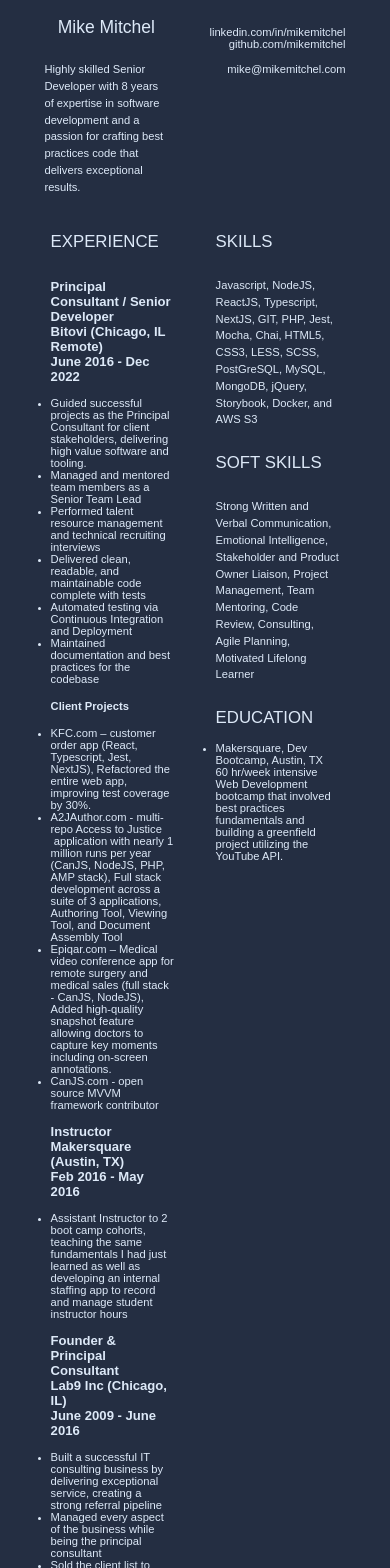
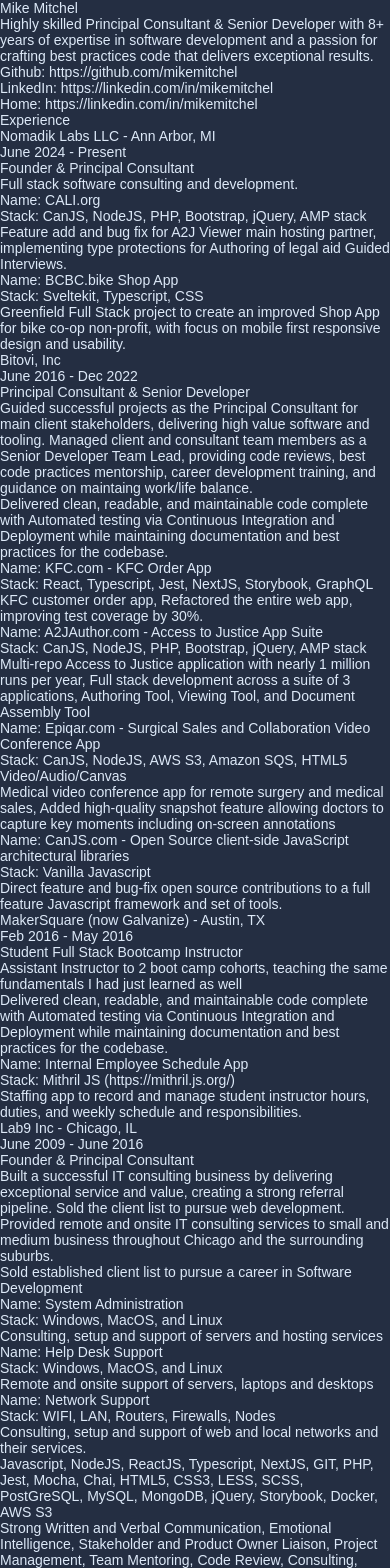
Before and after one commit to mikemitchel/portfolio, a SvelteKit app: page / in a window 390 px wide. Shown: the top 1568 px of the page. Built offline with nearby package versions, Linux system fonts and the light colour scheme.

Commit message:
responsive first pass

```diff
--- a/playwright.config.ts
+++ b/playwright.config.ts
@@ -1,4 +1,4 @@
-import type { PlaywrightTestConfig } from '@playwright/test';
+import type { PlaywrightTestConfig } from '@playwright/test'
 
 const config: PlaywrightTestConfig = {
 	webServer: {
@@ -7,6 +7,6 @@
 	},
 	testDir: 'tests',
 	testMatch: /(.+\.)?(test|spec)\.[jt]s/
-};
+}
 
-export default config;
+export default config
--- a/src/app.d.ts
+++ b/src/app.d.ts
@@ -10,4 +10,4 @@
 	}
 }
 
-export {};
+export {}
--- a/src/lib/index.ts
+++ b/src/lib/index.ts
@@ -1 +1 @@
-// place files you want to import through the `$lib` alias in this folder.
+export { default as resume } from './resume.json'
--- /dev/null
+++ b/src/lib/resume.json
@@ -0,0 +1,148 @@
+{
+	"bio": {
+		"name": "Mike Mitchel",
+		"intro": "Highly skilled Principal Consultant & Senior Developer with 8+ years of expertise in software development and a passion for crafting best practices code that delivers exceptional results."
+	},
+	"socials": [
+		{
+			"name": "Github",
+			"link": "https://github.com/mikemitchel",
+			"logo": ""
+		},
+		{
+			"name": "LinkedIn",
+			"link": "https://linkedin.com/in/mikemitchel",
+			"logo": ""
+		},
+		{
+			"name": "Home",
+			"link": "https://linkedin.com/in/mikemitchel",
+			"logo": ""
+		}
+	],
+	"experience": [
+		{
+			"company": "Nomadik Labs LLC - Ann Arbor, MI",
+			"dates": "June 2024 - Present",
+			"role": "Founder & Principal Consultant",
+			"highlights": [
+				{
+					"item": "Full stack software consulting and development."
+				}
+			],
+			"projects": [
+				{
+					"name": "CALI.org",
+					"stack": "CanJS, NodeJS, PHP, Bootstrap, jQuery, AMP stack",
+					"details": "Feature add and bug fix for A2J Viewer main hosting partner, implementing type protections for Authoring of legal aid Guided Interviews."
+				},
+				{
+					"name": "BCBC.bike Shop App",
+					"stack": "Sveltekit, Typescript, CSS",
+					"details": "Greenfield Full Stack project to create an improved Shop App for bike co-op non-profit, with focus on mobile first responsive design and usability."
+				}
+			]
+		},
+		{
+			"company": "Bitovi, Inc",
+			"dates": "June 2016 - Dec 2022",
+			"role": "Principal Consultant & Senior Developer",
+			"highlights": [
+				{
+					"item": "Guided successful projects as the Principal Consultant for main client stakeholders, delivering high value software and tooling. Managed client and consultant team members as a Senior Developer Team Lead, providing code reviews, best code practices mentorship, career development training, and guidance on maintaing work/life balance."
+				},
+				{
+					"item": "Delivered clean, readable, and maintainable code complete with Automated testing via Continuous Integration and Deployment while maintaining documentation and best practices for the codebase."
+				}
+			],
+			"projects": [
+				{
+					"name": "KFC.com - KFC Order App",
+					"stack": "React, Typescript, Jest, NextJS, Storybook, GraphQL",
+					"details": "KFC customer order app, Refactored the entire web app, improving test coverage by 30%."
+				},
+				{
+					"name": "A2JAuthor.com - Access to Justice App Suite",
+					"stack": "CanJS, NodeJS, PHP, Bootstrap, jQuery, AMP stack",
+					"details": "Multi-repo Access to Justice application with nearly 1 million runs per year, Full stack development across a suite of 3 applications, Authoring Tool, Viewing Tool, and Document Assembly Tool"
+				},
+				{
+					"name": "Epiqar.com - Surgical Sales and Collaboration Video Conference App",
+					"stack": " CanJS, NodeJS, AWS S3, Amazon SQS, HTML5 Video/Audio/Canvas",
+					"details": "Medical video conference app for remote surgery and medical sales, Added high-quality snapshot feature allowing doctors to capture key moments including on-screen annotations"
+				},
+				{
+					"name": "CanJS.com - Open Source client-side JavaScript architectural libraries",
+					"stack": "Vanilla Javascript",
+					"details": "Direct feature and bug-fix open source contributions to a full feature Javascript framework and set of tools."
+				}
+			]
+		},
+		{
+			"company": "MakerSquare (now Galvanize) - Austin, TX",
+			"dates": "Feb 2016 - May 2016",
+			"role": "Student Full Stack Bootcamp Instructor",
+			"highlights": [
+				{
+					"item": "Assistant Instructor to 2 boot camp cohorts, teaching the same fundamentals I had just learned as well"
+				},
+				{
+					"item": "Delivered clean, readable, and maintainable code complete with Automated testing via Continuous Integration and Deployment while maintaining documentation and best practices for the codebase."
+				}
+			],
+			"projects": [
+				{
+					"name": "Internal Employee Schedule App",
+					"stack": "Mithril JS (https://mithril.js.org/)",
+					"details": "Staffing app to record and manage student instructor hours, duties, and weekly schedule and responsibilities."
+				}
+			]
+		},
+		{
+			"company": "Lab9 Inc - Chicago, IL",
+			"dates": "June 2009 - June 2016",
+			"role": "Founder & Principal Consultant",
+			"highlights": [
+				{
+					"item": "Built a successful IT consulting business by delivering exceptional service and value, creating a strong referral pipeline. Sold the client list to pursue web development."
+				},
+				{
+					"item": "Provided remote and onsite IT consulting services to small and medium business throughout Chicago and the surrounding suburbs."
+				},
+				{
+					"item": "Sold established client list to pursue a career in Software Development"
+				}
+			],
+			"projects": [
+				{
+					"name": "System Administration",
+					"stack": "Windows, MacOS, and Linux",
+					"details": "Consulting, setup and support of servers and hosting services"
+				},
+				{
+					"name": "Help Desk Support",
+					"stack": "Windows, MacOS, and Linux",
+					"details": "Remote and onsite support of servers, laptops and desktops"
+				},
+				{
+					"name": "Network Support",
+					"stack": "WIFI, LAN, Routers, Firewalls, Nodes",
+					"details": "Consulting, setup and support of web and local networks and their services."
+				}
+			]
+		}
+	],
+	"skills": [
+		"Javascript, NodeJS, ReactJS, Typescript, NextJS, GIT, PHP, Jest, Mocha, Chai, HTML5, CSS3, LESS, SCSS, PostGreSQL, MySQL, MongoDB, jQuery, Storybook, Docker, AWS S3"
+	],
+	"softSkills": [
+		"Strong Written and Verbal Communication, Emotional Intelligence, Stakeholder and Product Owner Liaison, Project Management, Team Mentoring, Code Review, Consulting, Agile Planning, Motivated Lifelong Learner"
+	],
+	"education": [
+		{
+			"school": "Makersquare Full Stack JS Bootcamp",
+			"location": "Austin, TX",
+			"study": "60 hr/week intensive Web Development bootcamp that involved best practices fundamentals and building a greenfield project utilizing the YouTube API."
+		}
+	]
+}
--- a/src/routes/+page.svelte
+++ b/src/routes/+page.svelte
@@ -3,6 +3,7 @@
 
 	export let data
 	const theme = data.theme
+	const resume = data.resume
 
 	$: themeStyles = `
 	<style class="theme-styles">
@@ -21,117 +22,48 @@
 </svelte:head>
 
 <div class="main">
-	<table>
-		<tbody class="container">
-			<tr class="row">
-				<td class="column">
-					<h1>Mike Mitchel</h1>
-					<p>
-						Highly skilled Senior Developer with 8 years of expertise in software development and a
-						passion for crafting best practices code that delivers exceptional results.
-					</p>
-				</td>
-				<td class="column top">
-					<a
-						href="https://www.google.com/url?q=http://linkedin.com/in/mikemitchel&sa=D&source=editors&ust=1701106343458640&usg=AOvVaw0cQEVJsxXwm_4PFPnQmCss"
-						>linkedin.com/in/mikemitchel</a
-					>
-
-					<a
-						href="https://www.google.com/url?q=http://github.com/mikemitchel&sa=D&source=editors&ust=1701106343459478&usg=AOvVaw1f3_EIljrXr9QzAjWeCCKL"
-						>github.com/mikemitchel</a
-					>
-					<p>
-						<a href="mailto:mike@mikemitchel.com">mike@mikemitchel.com</a>
-					</p>
-				</td>
-			</tr>
-			<tr class="row">
-				<td class="column">
-					<h2>EXPERIENCE</h2>
-					<h3>
-						Principal Consultant / Senior Developer&nbsp;<br />Bitovi (Chicago, IL Remote)
-						<div>June 2016 - Dec 2022</div>
-					</h3>
-					<ul>
-						<li>
-							Guided successful projects as the Principal Consultant for client stakeholders,
-							delivering high value software and tooling.
-						</li>
-						<li>Managed and mentored team members as a Senior Team Lead</li>
-						<li>Performed talent resource management and technical recruiting interviews</li>
-						<li>Delivered clean, readable, and maintainable code complete with tests</li>
-						<li>Automated testing via Continuous Integration and Deployment</li>
-						<li>Maintained documentation and best practices for the codebase</li>
-					</ul>
-					<h4>Client Projects</h4>
-					<ul>
-						<li>
-							KFC.com – customer order app (React, Typescript, Jest, NextJS), Refactored the entire
-							web app, improving test coverage by 30%.
-						</li>
-						<li>
-							A2JAuthor.com - multi-repo Access to Justice &nbsp;application with nearly 1 million
-							runs per year (CanJS, NodeJS, PHP, AMP stack), Full stack development across a suite
-							of 3 applications, Authoring Tool, Viewing Tool, and Document Assembly Tool
-						</li>
-						<li>
-							Epiqar.com – Medical video conference app for remote surgery and medical sales (full
-							stack - CanJS, NodeJS), Added high-quality snapshot feature allowing doctors to
-							capture key moments including on-screen annotations.
-						</li>
-						<li>CanJS.com&nbsp;- open source MVVM framework contributor</li>
-					</ul>
-					<h3>
-						Instructor &nbsp;<br />Makersquare (Austin, TX)
-						<div>Feb 2016 - May 2016</div>
-					</h3>
-
-					<ul>
-						<li>
-							Assistant Instructor to 2 boot camp cohorts, teaching the same fundamentals I had just
-							learned as well as developing an internal staffing app to record and manage student
-							instructor hours
-						</li>
-					</ul>
-					<h3>
-						Founder & Principal Consultant&nbsp;<br />Lab9 Inc (Chicago, IL)
-						<div>June 2009 - June 2016</div>
-					</h3>
-
-					<ul>
-						<li>
-							Built a successful IT consulting business by delivering exceptional service, creating
-							a strong referral pipeline
-						</li>
-						<li>Managed every aspect of the business while being the principal consultant</li>
-						<li>Sold the client list to pursue web development</li>
-					</ul>
-				</td>
-				<td class="column">
-					<h2>SKILLS</h2>
-					<p>
-						Javascript, NodeJS, ReactJS, Typescript, NextJS, GIT, PHP, Jest, Mocha, Chai, HTML5,
-						CSS3, LESS, SCSS, PostGreSQL, MySQL, MongoDB, jQuery, Storybook, Docker, and AWS S3
-					</p>
-					<h2>SOFT SKILLS</h2>
-					<p>
-						Strong Written and Verbal Communication, Emotional Intelligence, Stakeholder and Product
-						Owner Liaison, Project Management, Team Mentoring, Code Review, Consulting, Agile
-						Planning, Motivated Lifelong Learner
-					</p>
-					<h2>EDUCATION</h2>
-					<ul>
-						<li>
-							Makersquare, Dev Bootcamp, Austin, TX
-							<br />60 hr/week intensive Web Development bootcamp that involved best practices
-							fundamentals and building a greenfield project utilizing the YouTube API.
-						</li>
-					</ul>
-				</td>
-			</tr>
-		</tbody>
-	</table>
+	<div class="bio">
+		<div>{resume.bio.name}</div>
+		<div>{resume.bio.intro}</div>
+	</div>
+	<div class="links>">
+		{#each resume.socials as social}
+			<div class="link">{social.name}: {social.link}</div>
+		{/each}
+	</div>
+	<div class="experience-container">
+		<div>Experience</div>
+		{#each resume.experience as job}
+			<div>{job.company}</div>
+			<div>{job.dates}</div>
+			<div>{job.role}</div>
+			{#each job.highlights as highlight}
+				<div>{highlight.item}</div>
+			{/each}
+			{#each job.projects as project}
+				<div>Name: {project.name}</div>
+				<div>Stack: {project.stack}</div>
+				<div>{project.details}</div>
+			{/each}
+		{/each}
+	</div>
+	<div class="skills">
+		{#each resume.skills as skill}
+			{skill}
+		{/each}
+	</div>
+	<div class="softSkills">
+		{#each resume.softSkills as softSkill}
+			{softSkill}
+		{/each}
+	</div>
+	<div class="education">
+		{#each resume.education as edu}
+			<div>{edu.school}</div>
+			<div>{edu.location}</div>
+			<div>{edu.study}</div>
+		{/each}
+	</div>
 </div>
 
 <style>
@@ -155,6 +87,6 @@
 		display: flex;
 		justify-content: center;
 		flex-direction: row;
-		gap: 30px;
+		gap: 10px;
 	}
 </style>
--- a/src/routes/+page.ts
+++ b/src/routes/+page.ts
@@ -1,8 +1,10 @@
 import { theme } from '../theme'
+import { resume } from '$lib/index'
 
 /** @type {import('./$types').PageLoad} */
 export function load() {
 	return {
-		theme
+		theme,
+		resume
 	}
 }
--- a/vite.config.ts
+++ b/vite.config.ts
@@ -1,9 +1,9 @@
-import { sveltekit } from '@sveltejs/kit/vite';
-import { defineConfig } from 'vitest/config';
+import { sveltekit } from '@sveltejs/kit/vite'
+import { defineConfig } from 'vitest/config'
 
 export default defineConfig({
 	plugins: [sveltekit()],
 	test: {
 		include: ['src/**/*.{test,spec}.{js,ts}']
 	}
-});
+})
```
Also changed, not shown: svelte.config.js (+4 -4 lines), tests/test.ts (+4 -4 lines), 1 other file (tests, documents, lock files or other folders).
